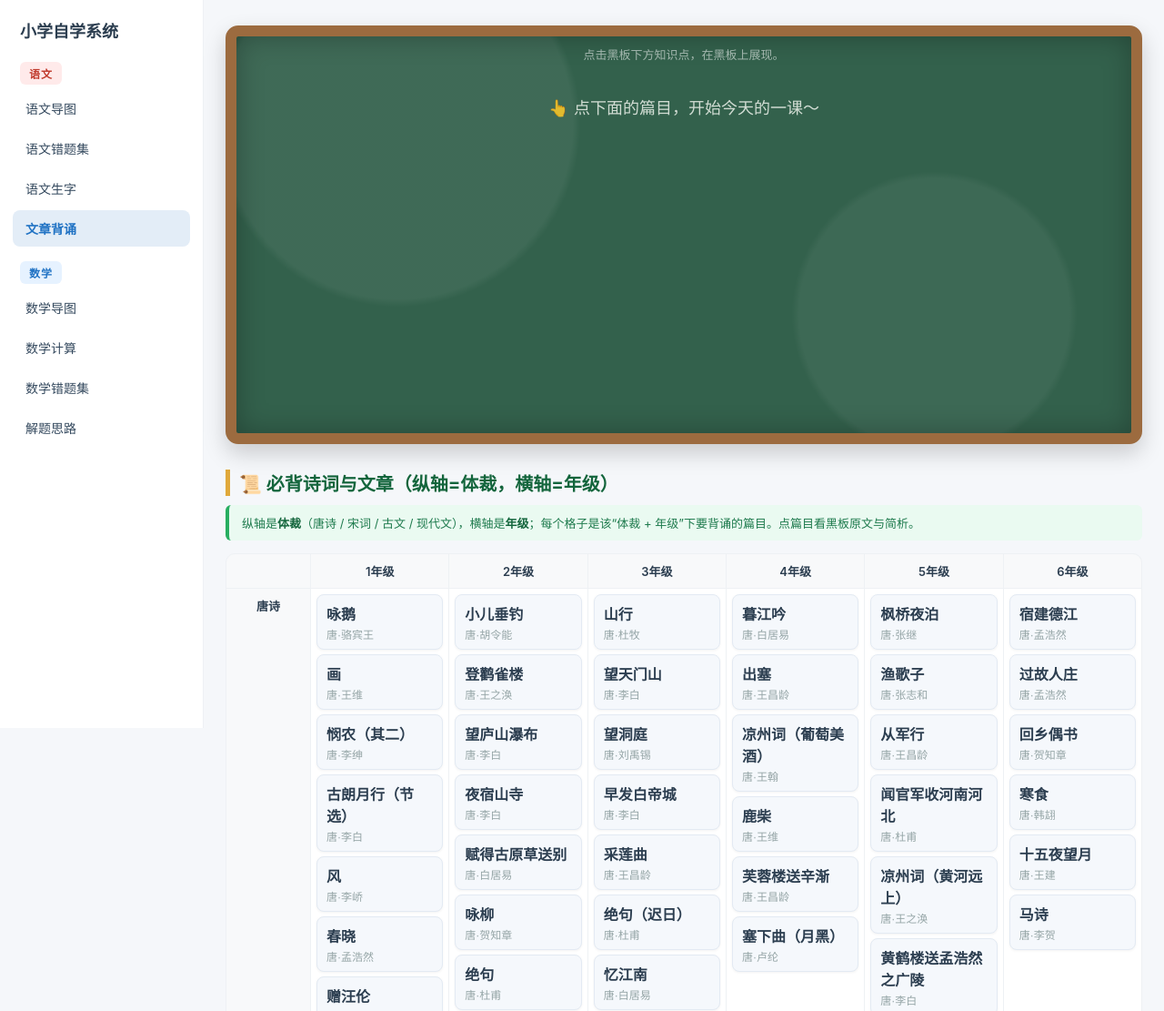
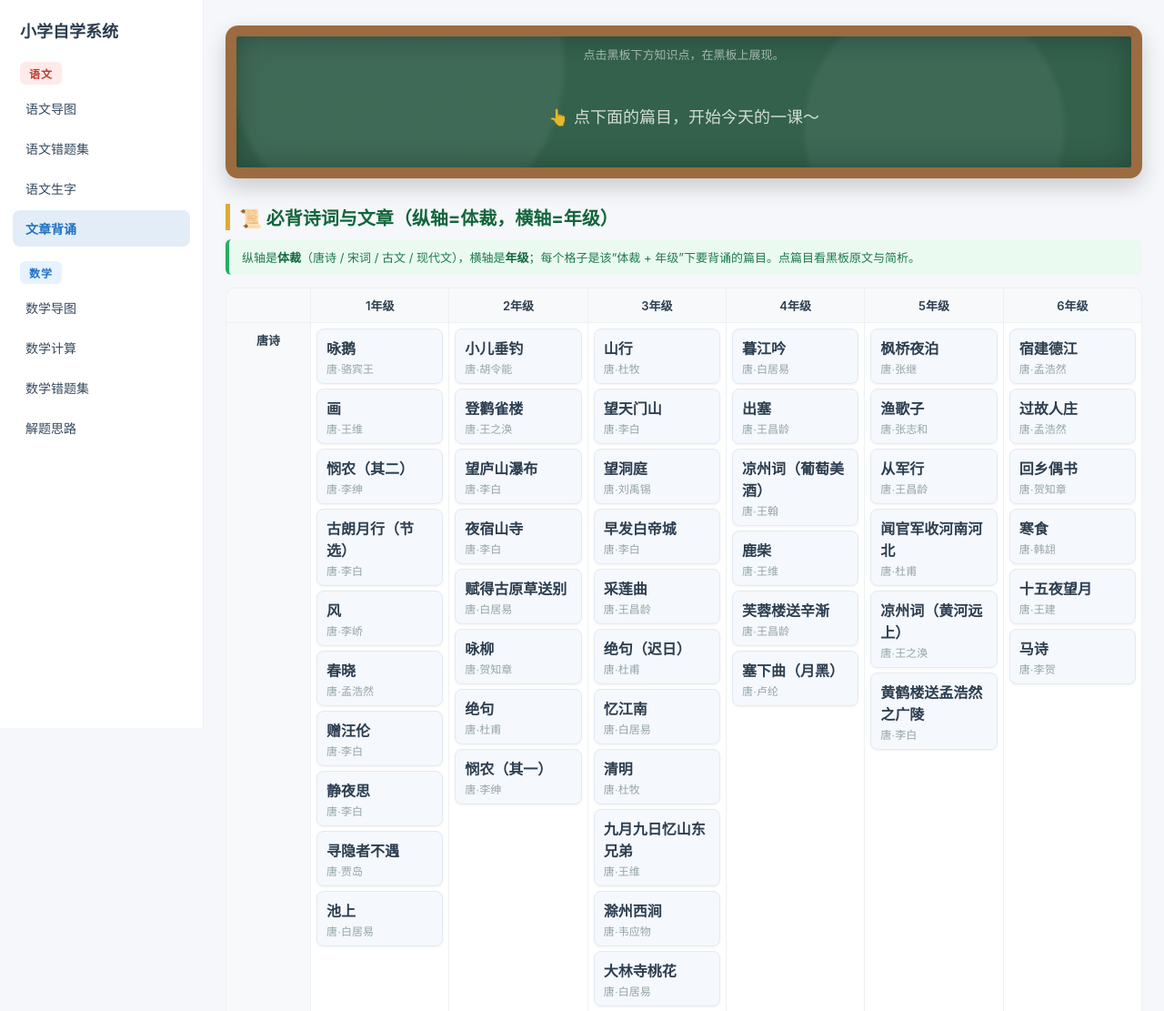
Before and after one commit to CosSinSinCos/primary_lms, a Flask app: page /recite in a window 1280 px wide. Shown: the top 1111 px of the page at 91% size. Run offline with Flask 3, Linux system fonts and the light colour scheme.

Commit message:
黑板: 顶部空一行+锁定顶部+高度上限50vh(横竖屏/手机不超一半); 本地错题标题改为语文/数学错题

```diff
--- a/src/static/css/style.css
+++ b/src/static/css/style.css
@@ -347,11 +347,8 @@ h1 { margin-top: 0; }
   box-shadow: 0 10px 24px rgba(0,0,0,.18), inset 0 0 30px rgba(0,0,0,.28);
   color: #eef3ec;
   font-family: "Comic Sans MS", "Chalkboard SE", "STKaiti", "KaiTi", "楷体", cursive;
-  padding: 38px 22px 18px;
-  height: 460px; max-height: 460px; overflow: auto;
-}
-@media (max-width: 760px) {
-  .blackboard { height: auto; max-height: 70vh; }
+  padding: 48px 22px 18px;   /* 顶部空一行 */
+  height: auto; max-height: 50vh; overflow: auto;  /* 锁定顶部，底部最高为显示器一半（横竖屏/手机均不超一半） */
 }
 .board-hint {
   position: absolute; top: 10px; left: 0; right: 0;
--- a/src/templates/recite.html
+++ b/src/templates/recite.html
@@ -50,7 +50,7 @@
 {# 文章背诵下方：语文错题集 #}
 <section class="embed-errors">
   <div class="embed-errors-head">
-    <h2 class="sec-heading">📕 语文错题集</h2>
+    <h2 class="sec-heading">📕 语文错题</h2>
     <a class="btn btn-sm" href="{{ url_for('errors_list', subject='chinese') }}">管理全部语文错题 →</a>
   </div>
   <div class="cn-grid-hint">下面是语文科目里记录的错题，背完篇目顺手复习一下。</div>
--- a/src/templates/strategy.html
+++ b/src/templates/strategy.html
@@ -30,7 +30,7 @@
 {# 解题思路下方：数学错题集 #}
 <section class="embed-errors">
   <div class="embed-errors-head">
-    <h2 class="sec-heading">📐 数学错题集</h2>
+    <h2 class="sec-heading">📐 数学错题</h2>
     <a class="btn btn-sm" href="{{ url_for('errors_list', subject='math') }}">管理全部数学错题 →</a>
   </div>
   <div class="cn-grid-hint">下面是数学科目里记录的错题，看完思路顺手复习一下。</div>
```
